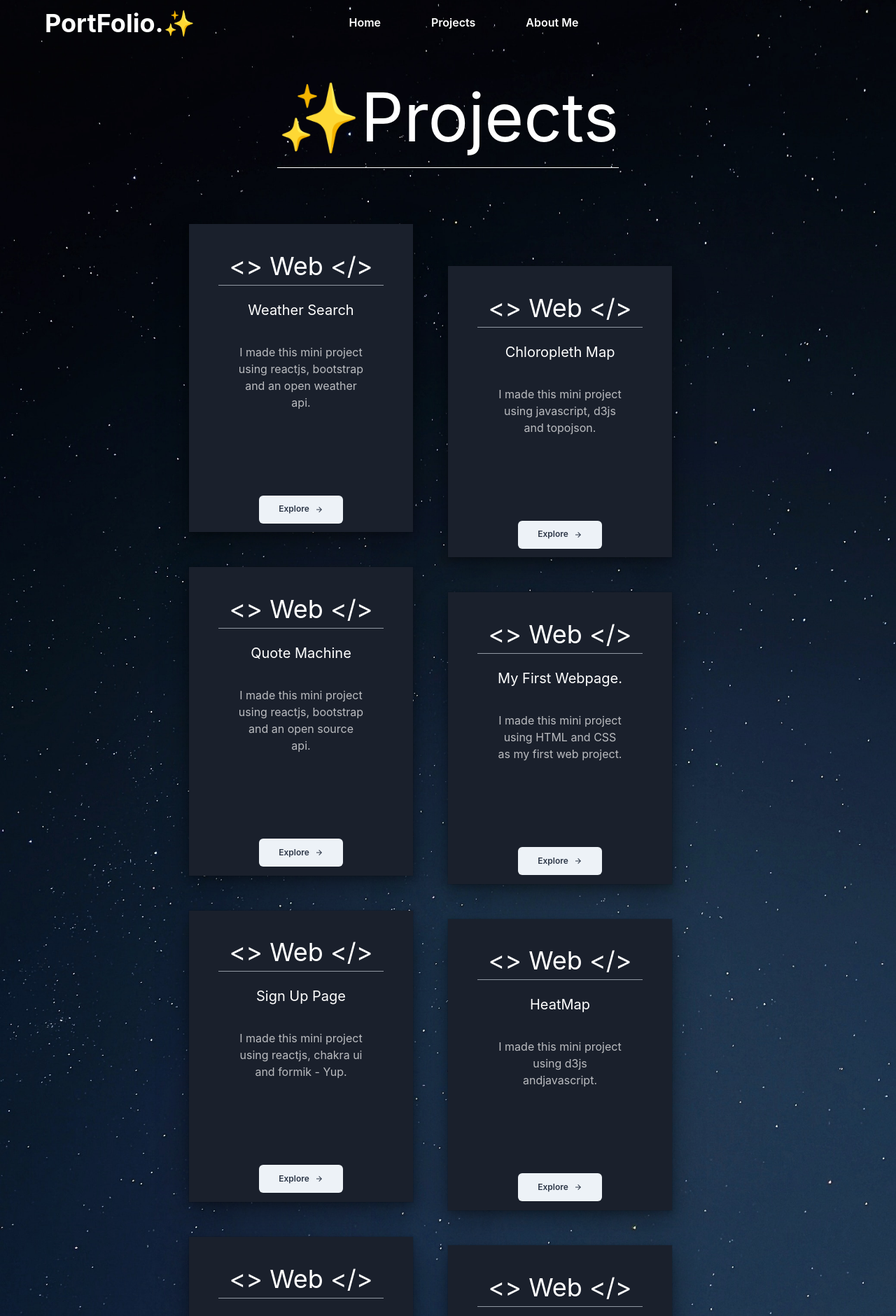
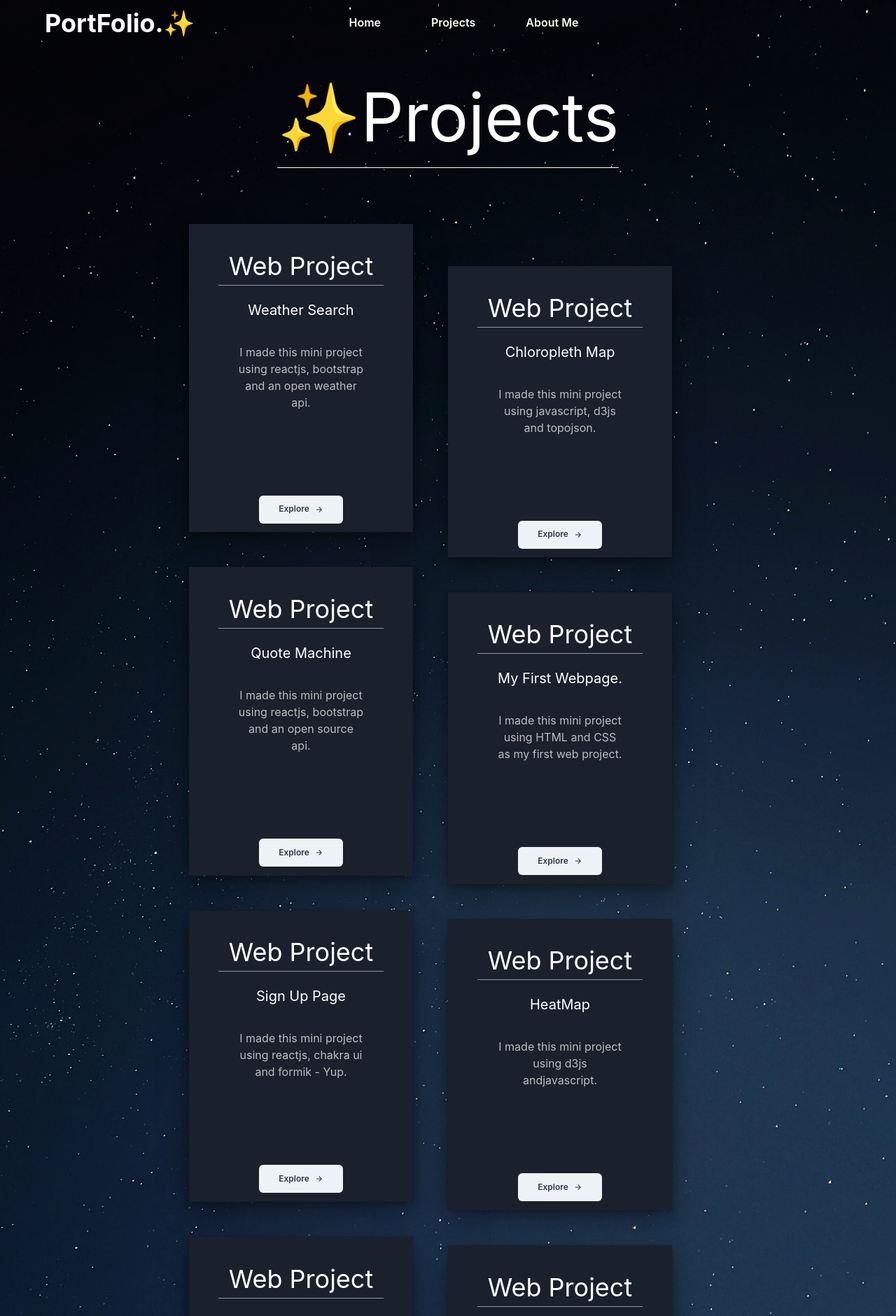
Before and after one commit to 69kazu69/portfolio, a Next.js app: page /projects in a window 1280 px wide. Shown: the top 1880 px of the page at 70% size. Built offline with nearby package versions, Linux system fonts and the light colour scheme.

Commit message:
Update Projects.js

```diff
--- a/pages/components/Projects.js
+++ b/pages/components/Projects.js
@@ -68,7 +68,7 @@ const Projects = () => {
           >
             <Flex fontSize="4xl" direction = "column" align="center" >
                 <Text mt="5">
-                  {"<> Web </>"}
+                  {"Web Project"}
                 </Text>
                 <Divider width="80%" colorScheme={border} />
                 <Text fontSize = "xl" m = "5">
@@ -119,7 +119,7 @@ const Projects = () => {
           >
             <Flex fontSize="4xl" direction = "column" align="center" >
                 <Text mt="5">
-                  {"<> Web </>"}
+                  {"Web Project"}
                 </Text>
                 <Divider width="80%" colorScheme={border} />
                 <Text fontSize = "xl" m = "5">
@@ -164,7 +164,7 @@ const Projects = () => {
           >
             <Flex fontSize="4xl" direction = "column" align="center" >
                 <Text mt="5">
-                  {"<> Web </>"}
+                  {"Web Project"}
                 </Text>
                 <Divider width="80%" colorScheme={border} />
                 <Text fontSize = "xl" m = "5">
@@ -211,7 +211,7 @@ const Projects = () => {
           >
             <Flex fontSize="4xl" direction = "column" align="center" >
                 <Text mt="5">
-                  {"<> Web </>"}
+                  {"Web Project"}
                 </Text>
                 <Divider width="80%" colorScheme={border} />
                 <Text fontSize = "xl" m = "5">
@@ -259,7 +259,7 @@ const Projects = () => {
           >
             <Flex fontSize="4xl" direction = "column" align="center" >
                 <Text mt="5">
-                  {"<> Web </>"}
+                  {"Web Project"}
                 </Text>
                 <Divider width="80%" colorScheme={border} />
                 <Text fontSize = "xl" m = "5">
@@ -306,7 +306,7 @@ const Projects = () => {
           >
             <Flex fontSize="4xl" direction = "column" align="center" >
                 <Text mt="5">
-                  {"<> Web </>"}
+                  {"Web Project"}
                 </Text>
                 <Divider width="80%" colorScheme={border} />
                 <Text fontSize = "xl" m = "5">
@@ -352,7 +352,7 @@ const Projects = () => {
           >
             <Flex fontSize="4xl" direction = "column" align="center" >
                 <Text mt="5">
-                  {"<> Web </>"}
+                  {"Web Project"}
                 </Text>
                 <Divider width="80%" colorScheme={border} />
                 <Text fontSize = "xl" m = "5">
@@ -400,7 +400,7 @@ const Projects = () => {
           >
             <Flex fontSize="4xl" direction = "column" align="center" >
                 <Text mt="5">
-                  {"<> Web </>"}
+                  {"Web Project"}
                 </Text>
                 <Divider width="80%" colorScheme={border} />
                 <Text fontSize = "xl" m = "5">
```
